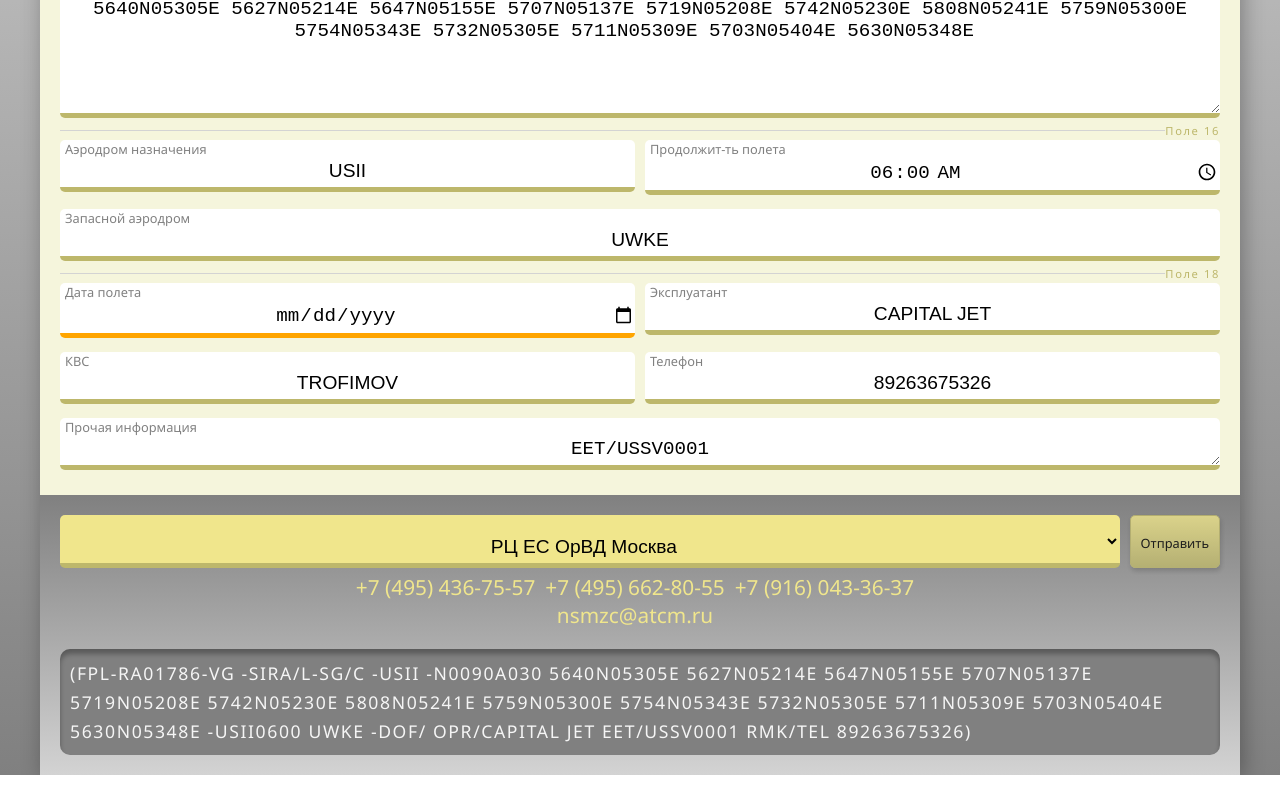
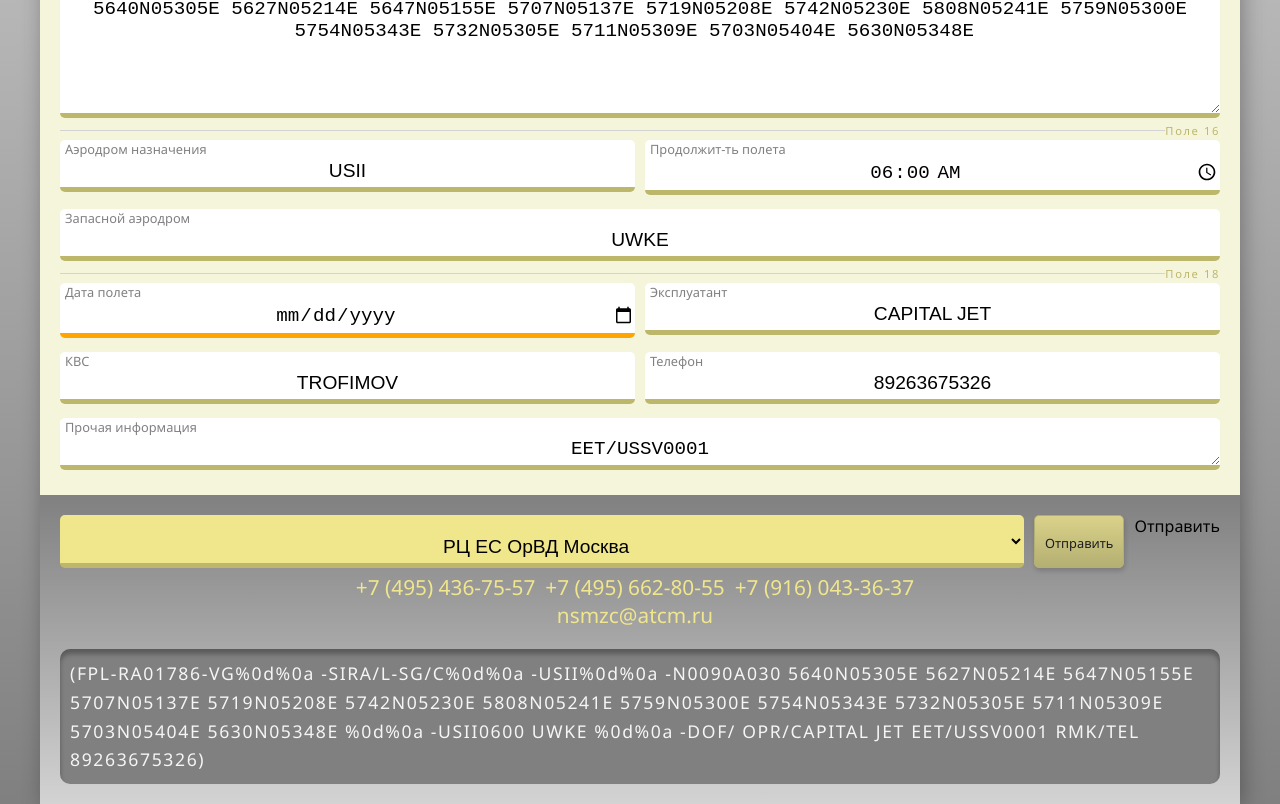
Before and after one commit to andrey-trofimov/fpl, a plain HTML site: page index.html in a window 1280 px wide. Shown: the part 416-1220 px from the top of the page. Before the commit the page ends 1191 px from the top, so only its background shows below. Drawn offline with Linux system fonts and the light colour scheme.

Commit message:
fix email functionality

```diff
--- a/index.html
+++ b/index.html
@@ -13,7 +13,7 @@
     <main class="main">
       <h1 class="title">План полёта</h1>
 
-      <form id="fpl" class="form">
+      <form id="fpl" class="form" name="fpl">
         <div class="container">
           <fieldset class="fieldset" id="field-7">
             <legend class="legend">Поле 7</legend>
@@ -231,14 +231,15 @@ EET/USSV0001</textarea
             </textarea>
           </div>
         </fieldset> -->
-
-        <!-- <input class="button" type="submit" /> -->
       </form>
 
       <div class="result">
         <div class="container">
           <select class="select select_atc-unit" id="atc-untits"></select>
           <a class="button button_send" id="send-button">Отправить</a>
+          <!-- <button class="button button_send" type="submit" form="fpl" id="send-button"> -->
+            Отправить
+          </button>
         </div>
         <div id="phone"></div>
         <div id="email"></div>
--- a/src/index.js
+++ b/src/index.js
@@ -147,21 +147,21 @@ function buildFpl() {
 
   let field7 = `-${getData("#aircraft-id")}`;
 
-  let field8 = `-${getData("#flight-rules")}${getData("#type-of-flight")}\r\n`;
+  let field8 = `-${getData("#flight-rules")}${getData("#type-of-flight")}%0d%0a `;
 
   let field9 = `-${getData("#aircraft-type")}/${getData("#wake-turbulence-cat")}`;
 
-  let field10 = `-${getData("#equipment")}\r\n`;
+  let field10 = `-${getData("#equipment")}%0d%0a `;
 
-  let field13 = `-${getData("#departure-aerodrome")}${getDofAndTime("#departure-time", 0)}\r\n`;
+  let field13 = `-${getData("#departure-aerodrome")}${getDofAndTime("#departure-time", 0)}%0d%0a `;
 
   let field15 = `-${getData("#cruising-speed")}${getData("#flight-level")} ${getData(
     "#route"
-  )}\r\n`;
+  )}%0d%0a `;
 
   let field16 = `-${getData("#destination-aerodrome")}${getDofAndTime("#total-eet", 0)} ${getData(
     "#altn-aerodrome"
-  )} ${getData("#second-altn-aerodrome")}\r\n`;
+  )} ${getData("#second-altn-aerodrome")}%0d%0a `;
 
   let field18 = `-DOF/${getDofAndTime("#dof", 2)} OPR/${getData("#opr")} ${getData(
     "#other-information"
```
